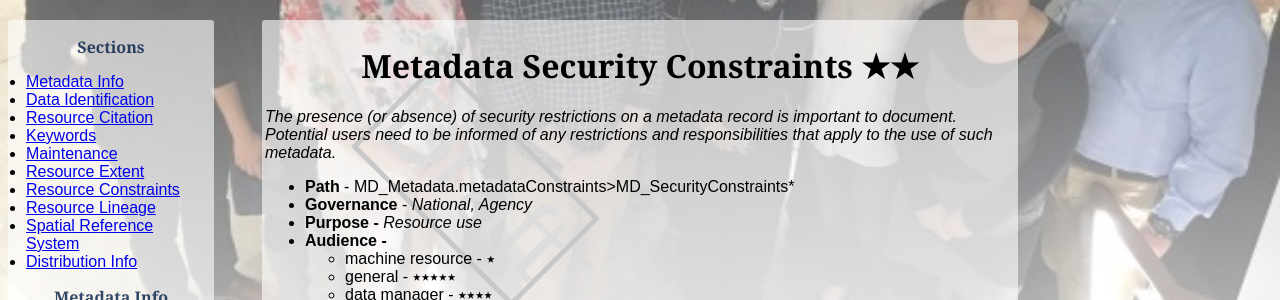
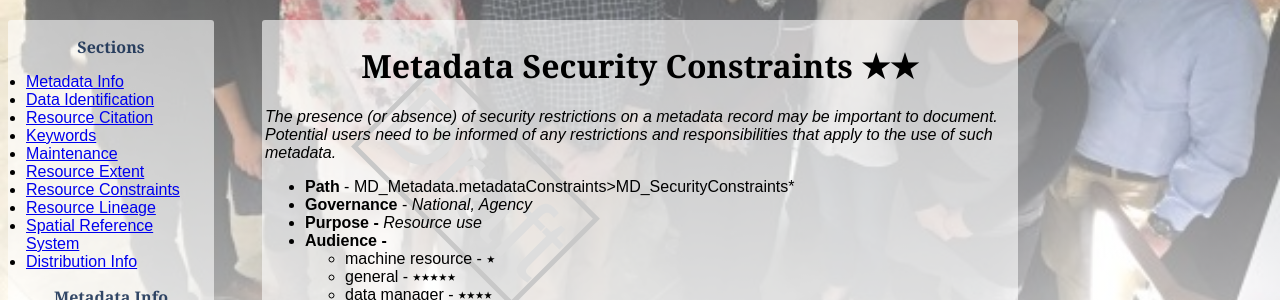
Before and after one commit to OpenWork-NZ/mdwg, a Jekyll site: the page built from _defs/MetadataSecurityConstraints.md, in a window 1280 px wide. Shown: the part 390-690 px from the top of the page. Built offline with Jekyll 4.4.1, drawn with Linux system fonts in a browser that asks for light colours.

Commit message:
Update MetadataSecurityConstraints.md

```diff
--- a/_defs/MetadataSecurityConstraints.md
+++ b/_defs/MetadataSecurityConstraints.md
@@ -6,7 +6,7 @@ rank: 70
 title: Metadata Security Constraints
 ---
 #  Metadata Security Constraints ★★
-*The presence (or absence) of security restrictions on a metadata record is important to document. Potential users need to be informed of any restrictions and responsibilities that apply to the use of such metadata.*
+*The presence (or absence) of security restrictions on a metadata record may be important to document. Potential users need to be informed of any restrictions and responsibilities that apply to the use of such metadata.*
 
 - **Path** - MD_Metadata.metadataConstraints>MD_SecurityConstraints*
 - **Governance** - *National, Agency*
```
